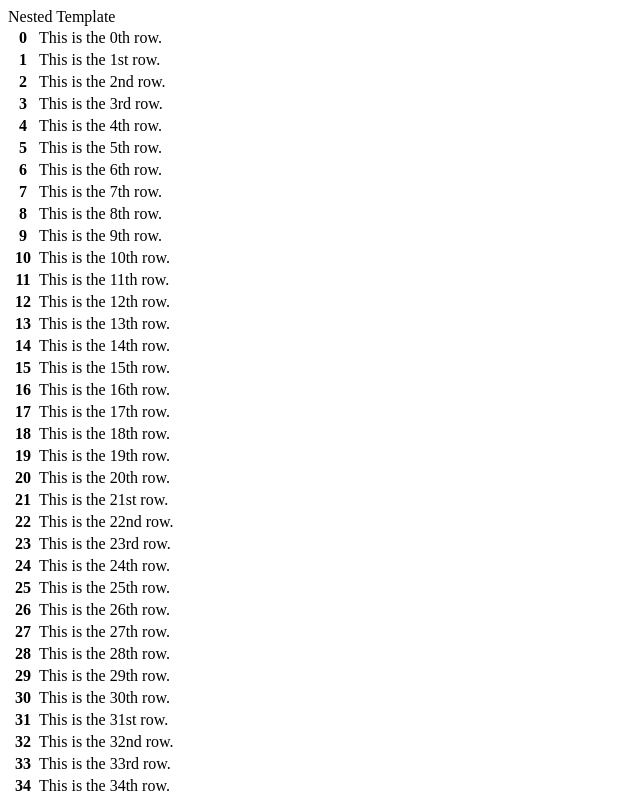
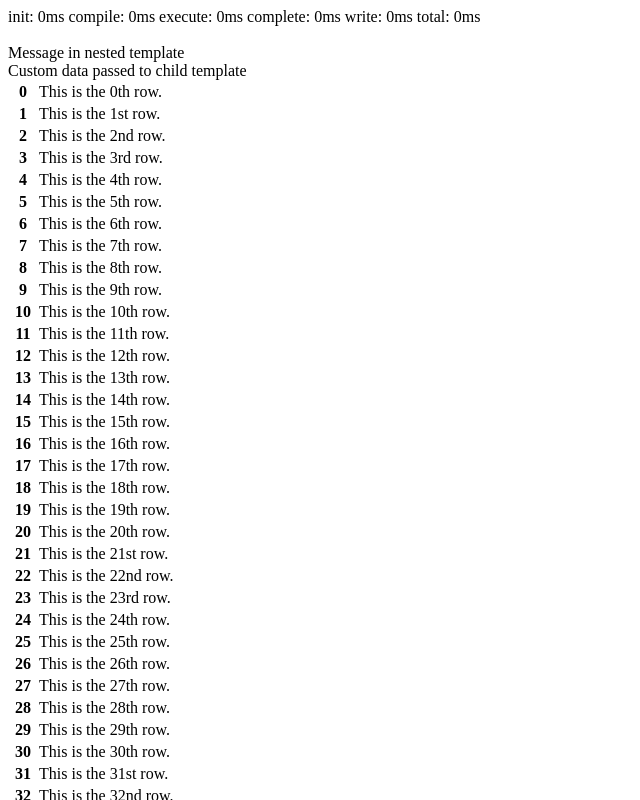
Before and after one commit to vanwagonet/stencil, a plain HTML site: page examples/client.html in a window 1280 px wide. Shown: the top 800 px of the page, without its empty margins (0-640 px from the left). Drawn offline with Linux system fonts and the light colour scheme.

Commit message:
Updated client example, and minor changes to the code generated.

```diff
--- a/examples/client.html
+++ b/examples/client.html
@@ -4,11 +4,13 @@
 	<title>Test Page</title>
 </head>
 <body>
+	<div id="out"></div>
 	<script src="../src/Template.js"></script>
 	<script id="template" type="text/template">
 	<![CDATA[
 		<div>
 			<?# 'nested' ?>
+			<?# 'nested', { msg: 'Custom data passed to child template' } ?>
 			<? var k = 0; // this comment will end with the end hook. ?>
 			<table>
 			<? for (var i = 0; i < 1000; ++i, ++k) { ?>
@@ -27,31 +29,56 @@ unbroken by newline.
 	]]>
 	</script>
 	<script id="nested" type="text/template">
-	<![CDATA[
-		<div><?= data.nested ?></div>
-	]]>
+		<![CDATA[<div><?= data.msg ?></div>]]>
 	</script>
 	<script>
-		var complete, init, compile, exec, total, start = (new Date()).getTime();
-		var template = Template.getTemplateById('template', { oncomplete: function() { complete = (new Date()).getTime(); } });
+		var out = document.getElementById('out'), // output div
+			done, init, cmpl, exec, wait, end, // timing vars
+			start = (new Date()).getTime();
+
+		function output() {
+			// output onto the page
+			wait = (new Date()).getTime();
+			out.innerHTML += template.output;
+			end  = (new Date()).getTime();
+
+			// preped timing information
+			out.innerHTML =
+				'init: '        + (init - start) +
+				'ms compile: '  + (cmpl - init) +
+				'ms execute: '  + (exec - cmpl) +
+				'ms complete: ' + (done - cmpl) +
+				'ms write: '    + (end  - wait) +
+				'ms total: '    + (done - start + end - wait) +
+				'ms <br/><br/>' + out.innerHTML;
+
+			// don't execute twice
+			output = function(){};
+		}
+
+		// initialize the template, getting the content from the script tag
+		var template = Template.getTemplateById('template', {
+			oncomplete: function() {
+				done = (new Date()).getTime();
+				// make sure exec timing is done
+				if (exec) { output(); }
+			}
+		});
 		init = (new Date()).getTime();
+
+		// compile the template
 		template.compile();
-		compile = (new Date()).getTime();
+		cmpl = (new Date()).getTime();
+
+		// execute the template
 		template.exec({
 			suffix: ['th', 'st', 'nd', 'rd', 'th'],
-			nested: 'Nested Template'
+			msg: 'Message in nested template'
 		});
 		exec = (new Date()).getTime();
-		document.write(template.output);
-		total = (new Date()).getTime();
-		alert(
-			'init:' + (init - start) +
-			'ms compile:' + (compile - init) +
-			'ms exec:' + (exec - compile) +
-			'ms complete:' + (complete - compile) +
-			'ms write:' + (total - exec) +
-			'ms total:' + (total - start) + 'ms'
-		);
+
+		// make sure complete timing is done
+		if (done) { output(); }
 	</script>
 </body>
 </html>
--- a/src/Template.js
+++ b/src/Template.js
@@ -9,15 +9,17 @@
 	var MT    = '',     NL   = '\n',      CR   = '\r',
 		ECHO  = 'echo', NEST = 'include', DATA = 'data',
 
+		PARAMS = DATA,
+
 		ECHO_START  = 'this.' + ECHO + '(', ECHO_DONE = ');',
 		STAT_START  = ECHO_START + "'",     STAT_DONE = "');",
 
 		ASYNC_START = '(function(resume){',
-		ASYNC_CONT  = '})(this.bind(function(data){',
-		ASYNC_DONE  = '},this,data))',
+		ASYNC_CONT  = '})(this.bind(function(' + PARAMS + '){',
+		ASYNC_DONE  = '},this,arguments))',
 
 		NEST_START  = 'this.' + NEST + '(',
-		NEST_CONT   = ',data,this.bind(function(data){',
+		NEST_CONT   = ',data,this.bind(function(' + PARAMS + '){',
 
 		// find & properly encode quotes & newlines
 		QUOTE_RE    = /([^\\])?'/g, QUOTE_ESCAPED   = "$1\\'",
@@ -215,7 +217,7 @@
 		while (n--) { fn += ASYNC_DONE; }
 
 		// compile & cache resulting script as a function
-		this.compiled = new Function(DATA, fn);
+		this.compiled = new Function(PARAMS, fn);
 		this.dispatchEvent('compiled');
 		return this;
 	}
@@ -287,13 +289,12 @@
 	 * @methodOf Template.prototype
 	 * @param {Function} fn The function to wrap
 	 * @param {Object} scope The 'this' to use inside fn
-	 * @param arguments The remaining arguments are passed to fn when called
+	 * @param {Arguments} args The arguments passed to fn when called
 	 * @return The function wrapped with the scope and arguments
 	 * @type Function
 	 **/
-	function bind(fn, scope) {
-		var args = Array.prototype.slice.call(arguments, 2);
-		return function() { fn.apply(scope, args); };
+	function bind(fn, scope, args) {
+		return function() { return fn.apply(scope, args); };
 	}
 	Template.prototype.bind = bind;
 
```
